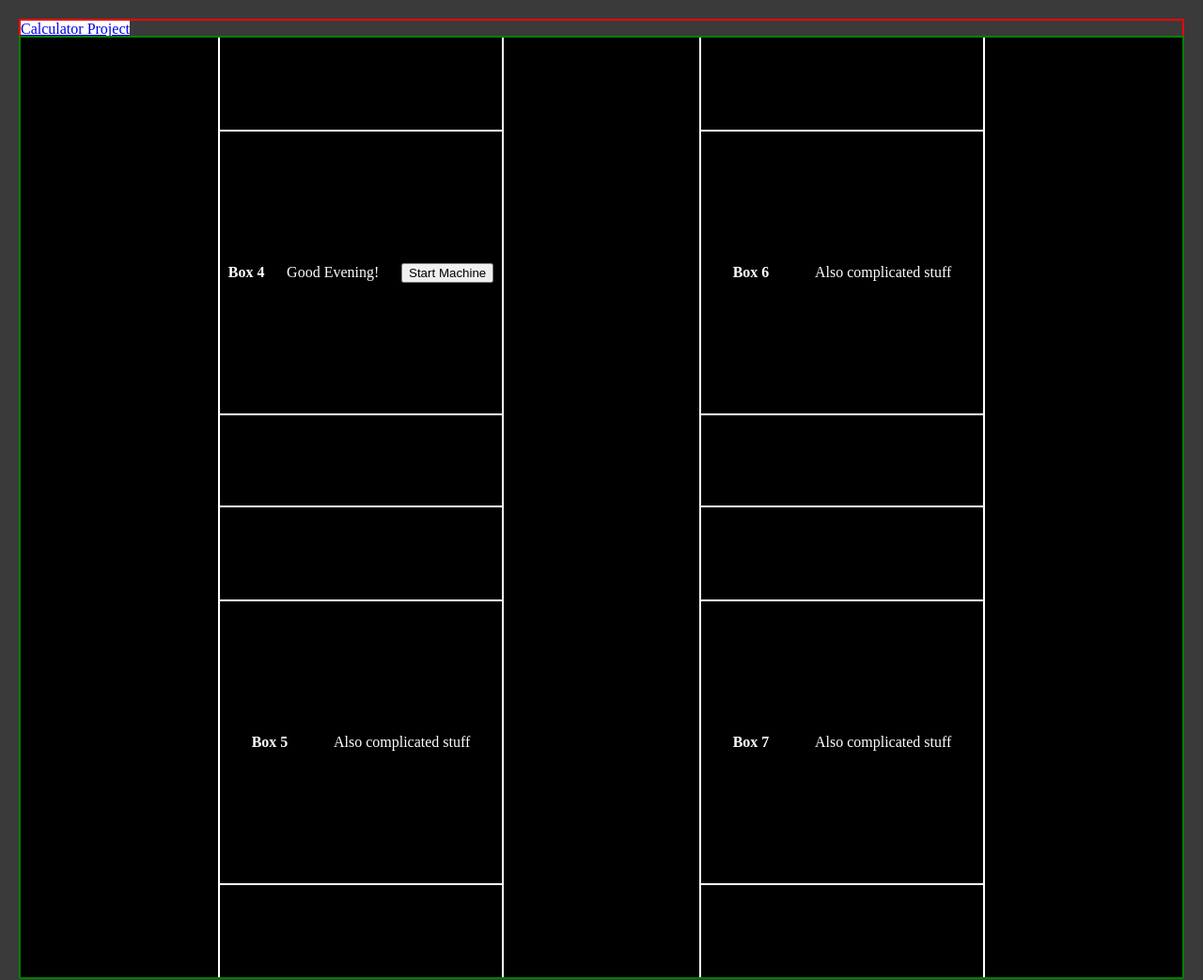
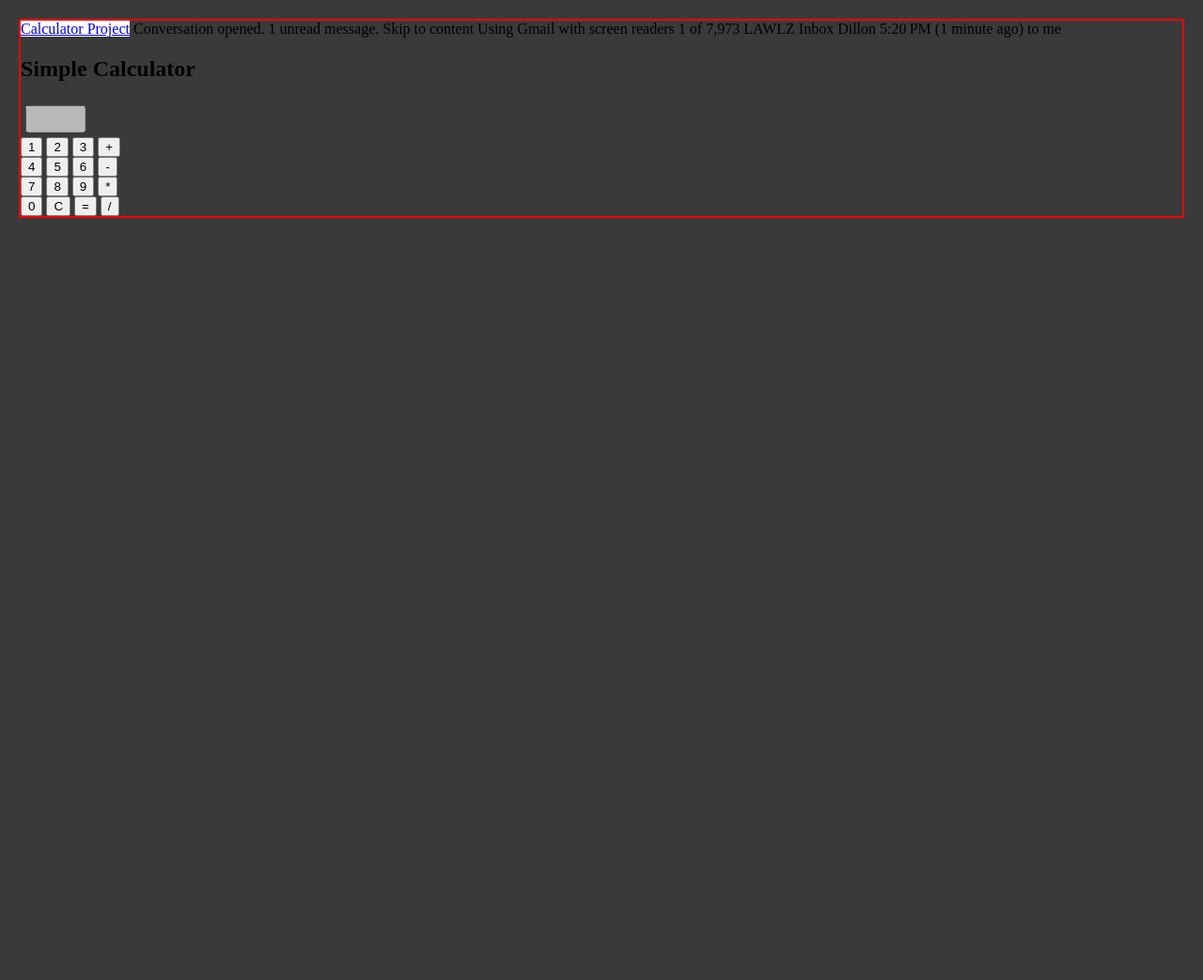
Before and after one commit to mantaCrew/My-Progress, a plain HTML site: page changes/index.html in a window 1280 px wide. Shown: the whole page at 94% size. After the commit the page ends 800 px from the top, so only its background shows below. Drawn offline with Linux system fonts and the light colour scheme.

Commit message:
Chat Gpt Calculator
Just trying for funzies.

```diff
--- a/changes/index.html
+++ b/changes/index.html
@@ -78,6 +78,7 @@
             </div>
         </div>
     -->
+    <!--
         <div class="fourRow">
             <div class="rowOne">
                 <div class="fourthBox">
@@ -111,4 +112,90 @@
     </div>
 </body>
 <script src="js/script.js"></script>
+</html> -->
+
+
+Conversation opened. 1 unread message.
+
+Skip to content
+Using Gmail with screen readers
+1 of 7,973
+LAWLZ
+Inbox
+
+Dillon
+5:20 PM (1 minute ago)
+to me
+
+<!DOCTYPE html>
+<html lang="en">
+<head>
+    <meta charset="UTF-8">
+    <meta name="viewport" content="width=device-width, initial-scale=1.0">
+    <title>Simple Calculator</title>
+    <style>
+        input {
+            width: 50px;
+            padding: 5px;
+            margin: 5px;
+        }
+    </style>
+</head>
+<body>
+
+<h2>Simple Calculator</h2>
+
+<input type="text" id="result" disabled>
+
+<br>
+
+<button onclick="appendNumber('1')">1</button>
+<button onclick="appendNumber('2')">2</button>
+<button onclick="appendNumber('3')">3</button>
+<button onclick="appendOperation('+')">+</button>
+
+<br>
+
+<button onclick="appendNumber('4')">4</button>
+<button onclick="appendNumber('5')">5</button>
+<button onclick="appendNumber('6')">6</button>
+<button onclick="appendOperation('-')">-</button>
+
+<br>
+
+<button onclick="appendNumber('7')">7</button>
+<button onclick="appendNumber('8')">8</button>
+<button onclick="appendNumber('9')">9</button>
+<button onclick="appendOperation('*')">*</button>
+
+<br>
+
+<button onclick="appendNumber('0')">0</button>
+<button onclick="clearInput()">C</button>
+<button onclick="calculateResult()">=</button>
+<button onclick="appendOperation('/')">/</button>
+
+<script>
+    function appendNumber(number) {
+        document.getElementById('result').value += number;
+    }
+
+    function appendOperation(operator) {
+        document.getElementById('result').value += operator;
+    }
+
+    function clearInput() {
+        document.getElementById('result').value = '';
+    }
+
+    function calculateResult() {
+        try {
+            document.getElementById('result').value = eval(document.getElementById('result').value);
+        } catch (error) {
+            document.getElementById('result').value = 'Error';
+        }
+    }
+</script>
+
+</body>
 </html>
```
